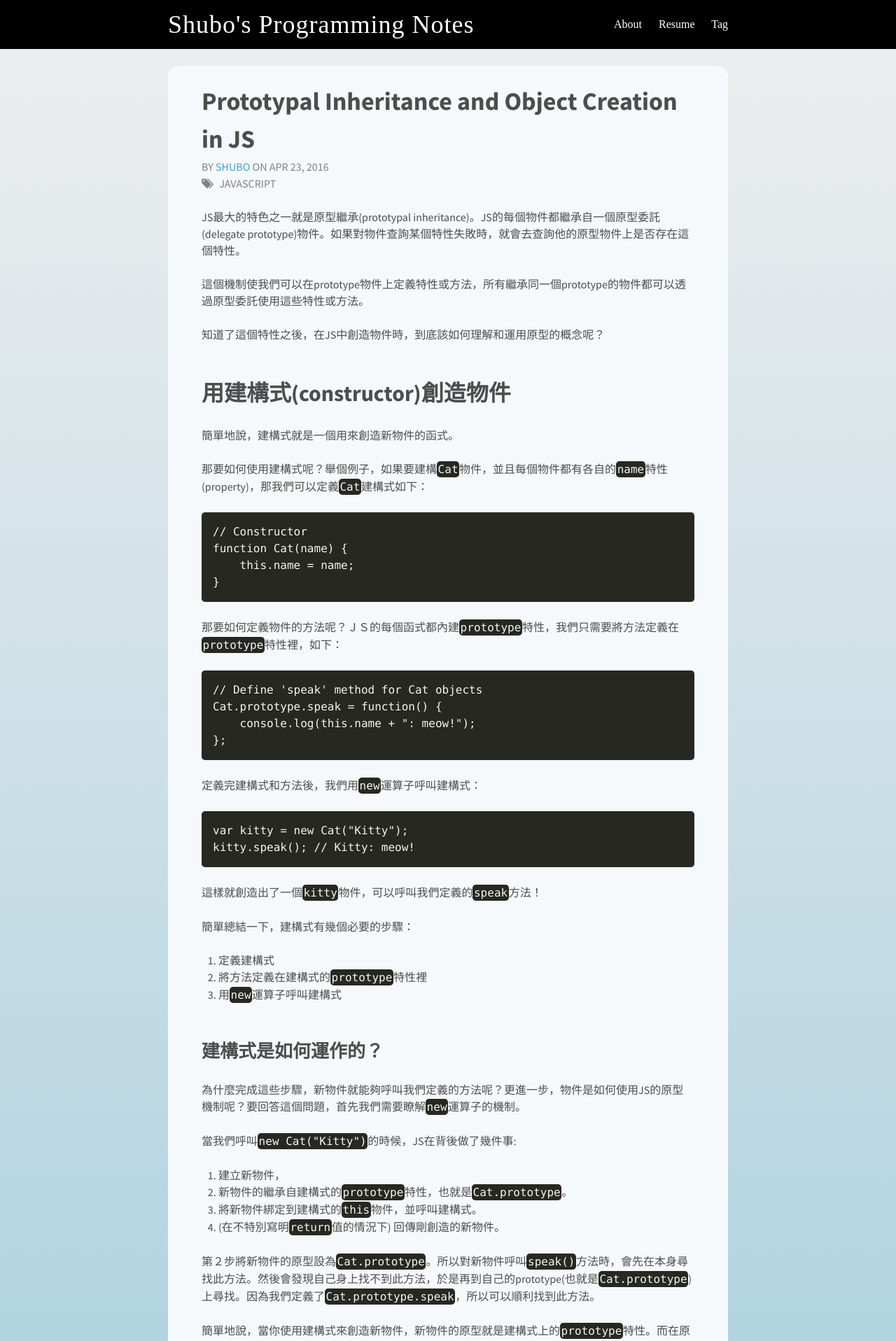
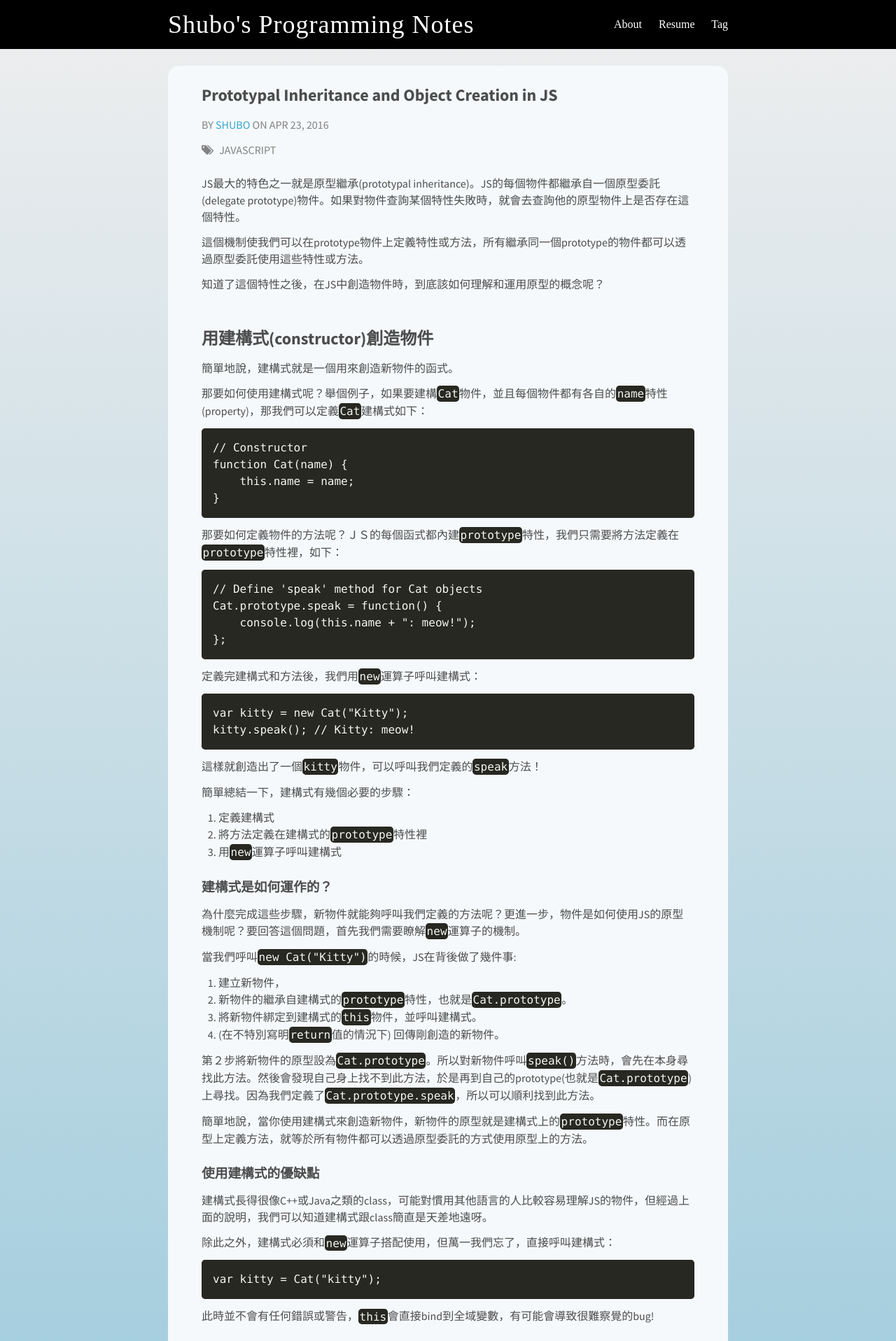
Before and after one commit to shuboc/shuboc.github.io, a Jekyll site: the page built from _posts/2016-04-23-prototype-and-object-creation-in-javascript.md, in a window 1280 px wide. Shown: the top 1916 px of the page at 70% size. Built offline with Jekyll 4.4.1, drawn with Linux system fonts in a browser that asks for light colours; nearby versions of some CDN libraries; some web fonts are replaced; library files that are not in the unit come from our copies; comment, search, counter and statistics services are not loaded.

Commit message:
Adjust font-size and margin-top for titles

```diff
--- a/_sass/_base.scss
+++ b/_sass/_base.scss
@@ -38,7 +38,7 @@ h1, h2, h3, h4, h5, h6,
 p, blockquote, pre,
 ul, ol, dl, figure,
 %vertical-rhythm {
-    margin-bottom: $spacing-unit;
+    margin-bottom: 0.5 * $spacing-unit;
 }
 
 
--- a/_sass/_layout.scss
+++ b/_sass/_layout.scss
@@ -209,7 +209,6 @@ $header-height: 70px;
     color: $grey-color;
     font-family: $meta-font-family;
     text-transform: uppercase;
-    margin-bottom: 0;
 }
 
 .post-link {
@@ -235,35 +234,44 @@ $header-height: 70px;
 }
 
 .post-title {
-    font-size: 36px;
-    margin-bottom: 0;
+    // font-size: 36px;
 }
 
 .post-content {
-    h1, h2, h3, h4, h5, h6 {
+    h2 {
       margin-top: 2 * $spacing-unit;
     }
 
-    h2 {
-        font-size: 32px;
-        @include media-query($on-palm) {
-            font-size: 28px;
-        }
+    h3 {
+      margin-top: $spacing-unit;
     }
 
-    h3 {
-        font-size: 26px;
-        @include media-query($on-palm) {
-            font-size: 22px;
-        }
-    }
-
-    h4 {
-        font-size: 20px;
-        @include media-query($on-palm) {
-            font-size: 18px;
-        }
-    }
+    // h2 {
+    //     // font-size: 32px;
+    //     @include level(2);
+    //     @include media-query($on-palm) {
+    //         // font-size: 28px;
+    //         @include level(3);
+    //     }
+    // }
+    //
+    // h3 {
+    //     // font-size: 26px;
+    //     @include level(3);
+    //     @include media-query($on-palm) {
+    //         // font-size: 22px;
+    //         @include level(4);
+    //     }
+    // }
+    //
+    // h4 {
+    //     // font-size: 20px;
+    //     @include level(4);
+    //     @include media-query($on-palm) {
+    //         // font-size: 18px;
+    //         @include level(5);
+    //     }
+    // }
 }
 
 /* Header link */
--- a/css/main.scss
+++ b/css/main.scss
@@ -58,7 +58,19 @@ $on-laptop:        800px;
     }
 }
 
-
+// 不知道會不會用到，先留著
+$font-multiplier: 1.25;
+$font-size: (
+  1: $base-font-size * $font-multiplier * $font-multiplier * $font-multiplier * $font-multiplier,
+  2: $base-font-size * $font-multiplier * $font-multiplier * $font-multiplier,
+  3: $base-font-size * $font-multiplier * $font-multiplier,
+  4: $base-font-size * $font-multiplier,
+  5: $base-font-size,
+  6: $base-font-size / $font-multiplier
+);
+@mixin level($_level) {
+  font-size: map-get($font-size, $_level);
+}
 
 // Import partials from `sass_dir` (defaults to `_sass`)
 @import
```
